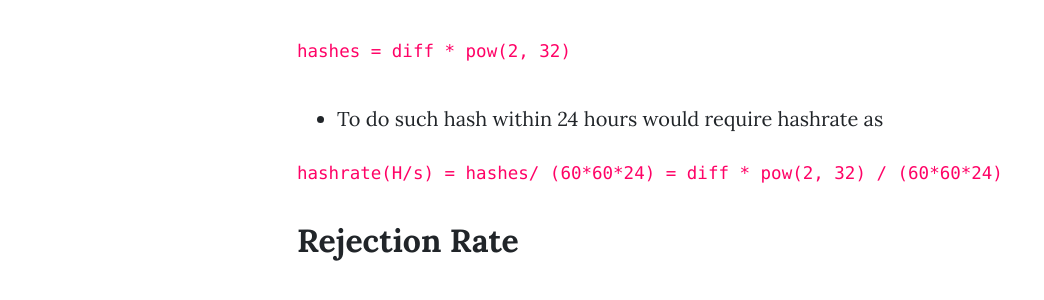
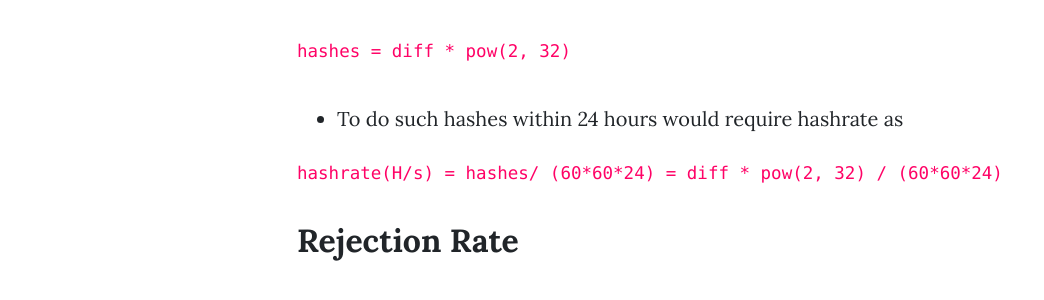
Before and after one commit to devfans/devfans.github.io, a Jekyll site: the page built from _posts/2019-07-16-math-formulas-in-bitcoin-mining.md, in a window 1280 px wide and 900 px high, scrolled down 2723 px. Shown: the part 154-454 px from the top of the window, without its empty margins (73-1117 px from the left). Built offline with Jekyll 4.4.1, drawn with Linux system fonts in a browser that asks for light colours; nearby versions of some CDN libraries; comment, search, counter and statistics services are not loaded.

Commit message:
Update 2019-07-16-math-formulas-in-bitcoin-mining.md

````diff
--- a/_posts/2019-07-16-math-formulas-in-bitcoin-mining.md
+++ b/_posts/2019-07-16-math-formulas-in-bitcoin-mining.md
@@ -67,7 +67,7 @@ To simplify a bit, use `pow(2**16)` to replace `0xffff`
 
 ``` hashes = diff * pow(2, 32) ```
 
-+ To do such hash within 24 hours would require hashrate as
++ To do such hashes within 24 hours would require hashrate as
 
 ``` hashrate(H/s) = hashes/ (60*60*24) = diff * pow(2, 32) / (60*60*24) ```
 
````
